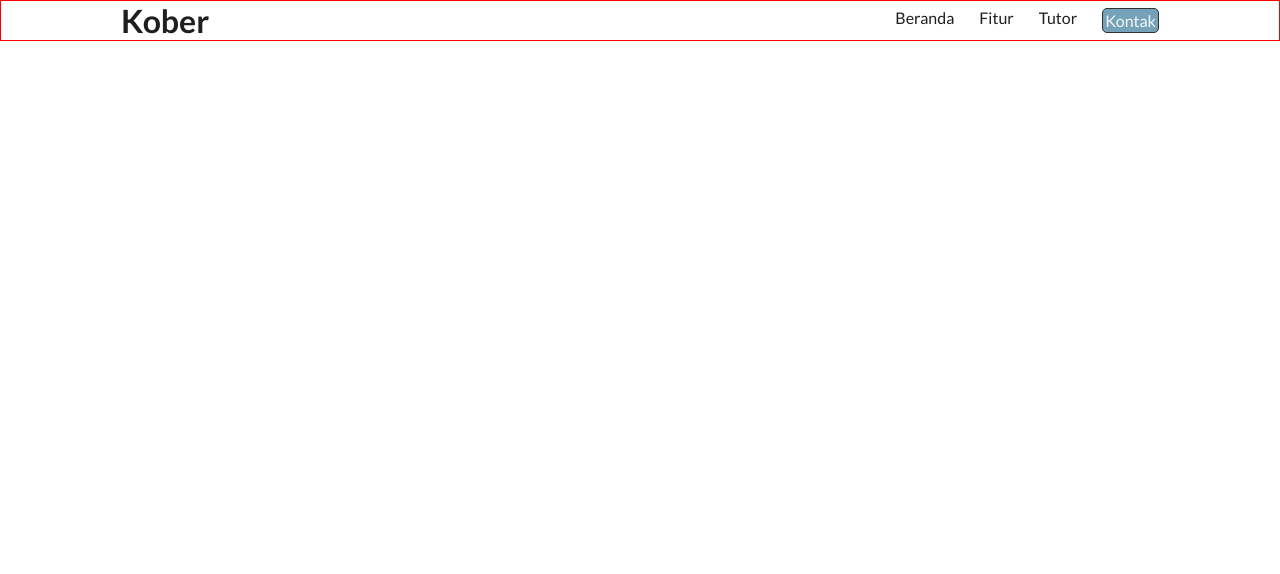
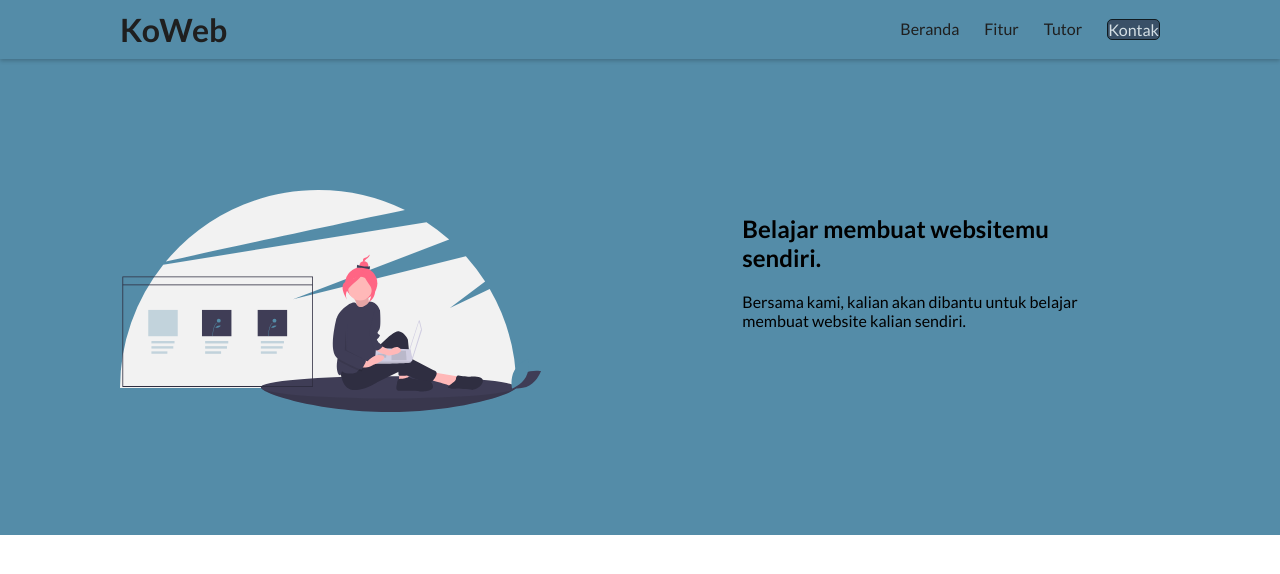
Before and after one commit to arieffadhlan/Dicoding-Web-Programming, a plain HTML site: page index.html in a window 1280 px wide. Drawn offline with Linux system fonts and the light colour scheme.

Commit message:
add top content

```diff
--- a/index.html
+++ b/index.html
@@ -5,12 +5,12 @@
 		<meta http-equiv="X-UA-Compatible" content="IE=edge" />
 		<meta name="viewport" content="width=device-width, initial-scale=1.0" />
 		<link rel="stylesheet" href="style.css" />
-		<title>KoBer</title>
+		<title>KoWeb</title>
 	</head>
 	<body>
 		<header>
 			<div class="brand">
-				<h1>Kober</h1>
+				<h1>KoWeb</h1>
 			</div>
 			<nav>
 				<div class="navbar">
@@ -23,5 +23,22 @@
 				</div>
 			</nav>
 		</header>
+
+		<main>
+			<div class="main-container">
+				<div class="beranda">
+					<article class="beranda-ilustrasi">
+						<img src="img/illustrasi.svg" alt="Koding Web" />
+					</article>
+					<article class="beranda-deskripsi">
+						<h2>Belajar membuat websitemu sendiri.</h2>
+						<p>
+							Bersama kami, kalian akan dibantu untuk belajar
+							membuat website kalian sendiri.
+						</p>
+					</article>
+				</div>
+			</div>
+		</main>
 	</body>
 </html>
--- a/style.css
+++ b/style.css
@@ -19,11 +19,16 @@ a {
 }
 
 header {
+	width: 100%;
 	display: flex;
 	flex-direction: row;
 	justify-content: space-between;
 	align-items: center;
-	border: 1px solid red;
+	position: fixed;
+	margin-top: -50px;
+	padding: 10px 0;
+	background-color: #548ca8;
+	box-shadow: 0 2px 4px 0 rgba(0, 0, 0, 0.2);
 }
 
 .brand {
@@ -41,8 +46,8 @@ header {
 
 .navbar ul li:nth-last-child(1) {
 	margin-right: 120px;
-	padding: 2px;
-	background-color: #548ca8;
+	/* padding: 0 5px; */
+	background-color: #334257;
 	opacity: 0.8;
 	border: 1px solid black;
 	border-radius: 5px;
@@ -60,3 +65,33 @@ header {
 .kontak {
 	color: #f4f4f4;
 }
+
+.beranda {
+	display: flex;
+	flex-direction: row;
+	flex-grow: 1;
+	align-items: center;
+	margin-top: 50px;
+	padding-top: 80px;
+	padding-bottom: 120px;
+	background-color: #548ca8;
+}
+
+.beranda-ilustrasi {
+	margin-top: 60px;
+}
+
+.beranda-ilustrasi img {
+	width: 50%;
+	margin-left: 120px;
+}
+
+.beranda-deskripsi h2,
+.beranda-deskripsi p {
+	margin-right: 150px;
+	margin-left: -100px;
+}
+
+.beranda-deskripsi h2 {
+	margin-bottom: 20px;
+}
```
Also changed, not shown: img/illustrasi.svg (added).
